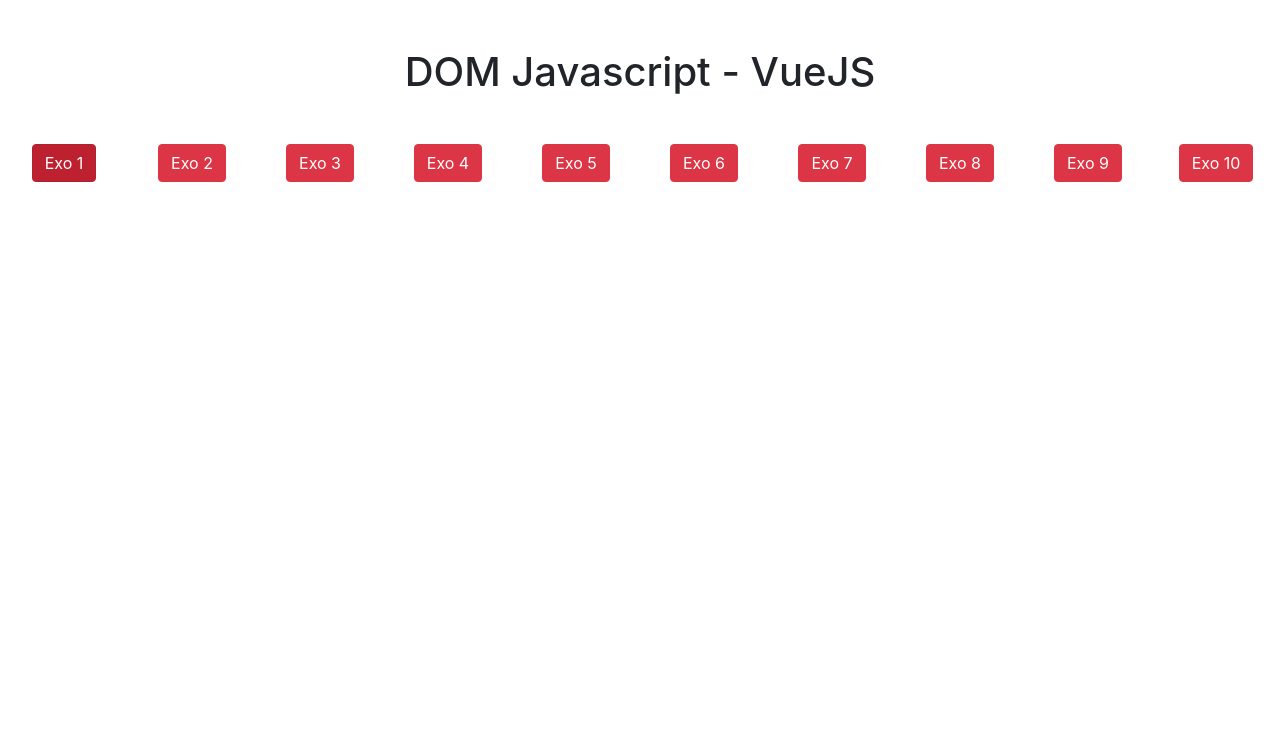
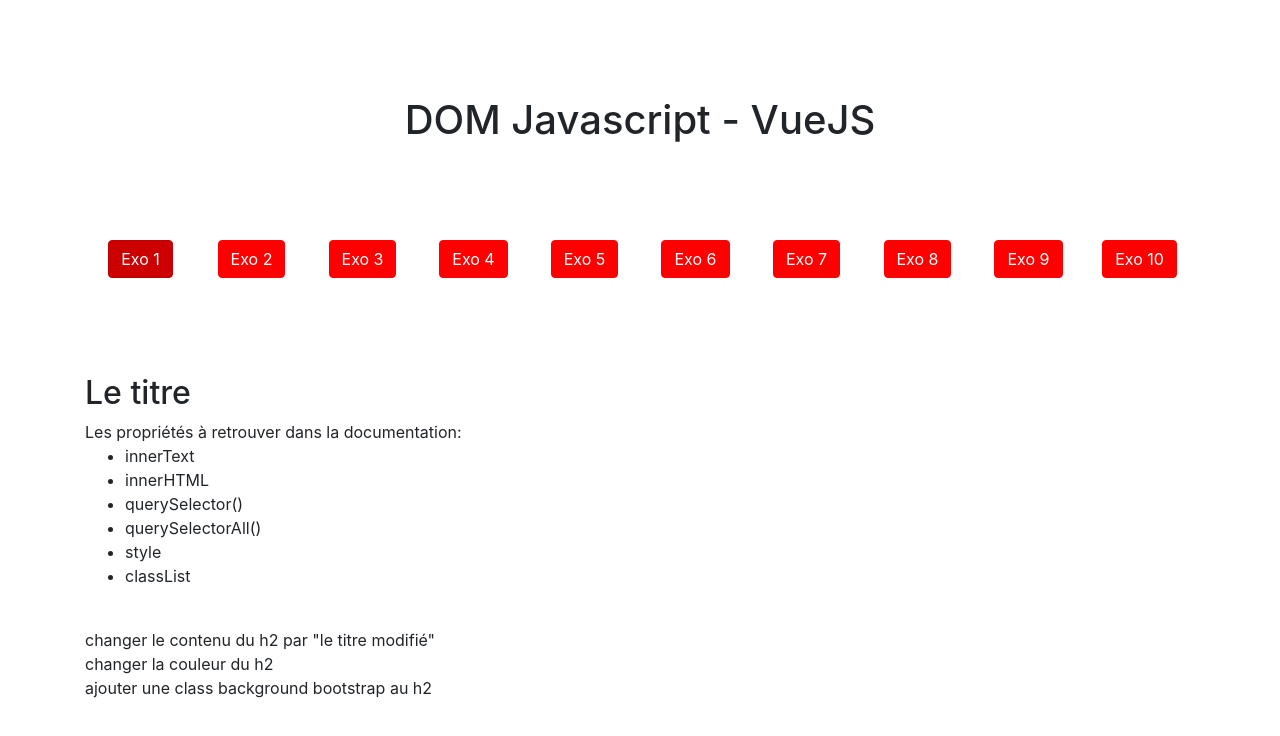
Before and after one commit to simonghx/dom-vuejs-exos, a Vue app: page / in a window 1280 px wide. Shown: the top 736 px of the page. Built offline with nearby package versions, Linux system fonts and the light colour scheme.

Commit message:
Fin de la nav fonctionnelle en vueJS + ajout des composants

```diff
--- a/src/App.vue
+++ b/src/App.vue
@@ -1,55 +1,95 @@
 <template>
   <div id="app">
-    <header class="text-center">
+    <header class="text-center container">
       <h1 class="my-5">DOM Javascript - VueJS</h1>
-      <div class="row text-center mx-auto">
-        <div class="col">
-          <a href="" role="button" class="btn btn-danger active" data-position="1">Exo 1</a>
-        </div>
-        <div class="col">
-          <a href="" role="button" class="btn btn-danger" data-position="2">Exo 2</a>
-        </div>
-        <div class="col">
-          <a href="" role="button" class="btn btn-danger" data-position="3">Exo 3</a>
-        </div>
-        <div class="col">
-          <a href="" role="button" class="btn btn-danger" data-position="4">Exo 4</a>
-        </div>
-        <div class="col">
-          <a href="" role="button" class="btn btn-danger" data-position="5">Exo 5</a>
-        </div>
-        <div class="col">
-          <a href="" role="button" class="btn btn-danger" data-position="6">Exo 6</a>
-        </div>
-        <div class="col">
-          <a href="" role="button" class="btn btn-danger" data-position="7">Exo 7</a>
-        </div>
-        <div class="col">
-          <a href="" role="button" class="btn btn-danger" data-position="8">Exo 8</a>
-        </div>
-        <div class="col">
-          <a href="" role="button" class="btn btn-danger" data-position="9">Exo 9</a>
-        </div>
-        <div class="col">
-          <a href="" role="button" class="btn btn-danger" data-position="10">Exo 10</a>
-        </div>
+      <ul class="row text-center mx-auto list-unstyled">
+        <li class="col">
+          <a href="#" role="button" class="btn btn-danger" :class="{'active' : isActive == 1}" data-position="1" @click.prevent="selectedExo">Exo 1</a>
+        </li>
+        <li class="col">
+          <a href="#" role="button" class="btn btn-danger" data-position="2" :class="{'active' : isActive == 2}" @click.prevent="selectedExo">Exo 2</a>
+        </li>
+        <li class="col">
+          <a href="#" role="button" class="btn btn-danger" data-position="3" :class="{'active' : isActive == 3}" @click.prevent="selectedExo">Exo 3</a>
+        </li>
+        <li class="col">
+          <a href="#" role="button" class="btn btn-danger" data-position="4" :class="{'active' : isActive == 4}" @click.prevent="selectedExo">Exo 4</a>
+        </li>
+        <li class="col">
+          <a href="#" role="button" class="btn btn-danger" data-position="5" :class="{'active' : isActive == 5}" @click.prevent="selectedExo">Exo 5</a>
+        </li>
+        <li class="col">
+          <a href="#" role="button" class="btn btn-danger" data-position="6" :class="{'active' : isActive == 6}" @click.prevent="selectedExo">Exo 6</a>
+        </li>
+        <li class="col">
+          <a href="#" role="button" class="btn btn-danger" data-position="7" :class="{'active' : isActive == 7}" @click.prevent="selectedExo">Exo 7</a>
+        </li>
+        <li class="col">
+          <a href="#" role="button" class="btn btn-danger" data-position="8" :class="{'active' : isActive == 8}" @click.prevent="selectedExo">Exo 8</a>
+        </li>
+        <li class="col">
+          <a href="#" role="button" class="btn btn-danger" data-position="9" :class="{'active' : isActive == 9}" @click.prevent="selectedExo">Exo 9</a>
+        </li>
+        <li class="col">
+          <a href="#" role="button" class="btn btn-danger" data-position="10" :class="{'active' : isActive == 10}" @click.prevent="selectedExo">Exo 10</a>
+        </li>
 
-      </div>
+
+      </ul>
     </header>
-    <section class="container">
+
+    <section id="panel-container" class="container">
+      <exo1 v-show="this.position == 1"></exo1>
+      <exo2 v-show="this.position == 2"></exo2>
+      <exo3 v-show="this.position == 3"></exo3>
+      <exo4 v-show="this.position == 4"></exo4>
+      <exo5 v-show="this.position == 5"></exo5>
+      <exo6 v-show="this.position == 6"></exo6>
+      <exo7 v-show="this.position == 7"></exo7>
 
     </section>
+
   </div>
 </template>
 
 <script>
+import exo1 from "./components/Exo1.vue";
+import exo2 from "./components/Exo2.vue";
+import exo3 from "./components/Exo3.vue";
+import exo4 from "./components/Exo4.vue";
+import exo5 from "./components/Exo5.vue";
+import exo6 from "./components/Exo6.vue";
+import exo7 from "./components/Exo7.vue";
 export default {
   name: "app",
-  components: {}
+  components: {
+    exo1,
+    exo2,
+    exo3,
+    exo4,
+    exo5,
+    exo6,
+    exo7
+  },
+  mounted() {},
+  data() {
+    return {
+      position: 1,
+      isActive: 1
+    };
+  },
+  methods: {
+    selectedExo: function(event) {
+      this.position = event.target.dataset.position;
+      this.isActive = event.target.dataset.position;
+    }
+  }
 };
 </script>
 
 <style lang="sass">
 @import "./assets/sass/main.sass"
 
+
+
 </style>
--- a/src/assets/sass/main.sass
+++ b/src/assets/sass/main.sass
@@ -1 +1,2 @@
+@import "variables"
 @import "../../../node_modules/bootstrap/scss/bootstrap.scss"
--- /dev/null
+++ b/src/components/Exo1.vue
@@ -0,0 +1,36 @@
+<template>
+  <section id="exo1" class="my-5 panel active">
+    <h2 data-infor="more information">Le titre</h2>
+    <p>Les propriétés à retrouver dans la documentation:
+      <ul>
+        <li>innerText</li>
+        <li>innerHTML</li>
+        <li>querySelector()</li>
+        <li>querySelectorAll()</li>
+        <li>style</li>
+        <li>classList</li>
+      </ul>
+
+      <br> changer le contenu du h2 par "le titre modifié"
+      <br> changer la couleur du h2
+      <br> ajouter une class background bootstrap au h2
+
+    </p>
+  </section>
+</template>
+
+<script>
+export default {
+  name: "exo1",
+  props: [],
+  mounted() {},
+  data() {
+    return {};
+  },
+  methods: {}
+};
+</script>
+
+<style lang="sass">
+
+</style>
--- /dev/null
+++ b/src/components/Exo2.vue
@@ -0,0 +1,19 @@
+<template>
+
+</template>
+
+<script>
+export default {
+  name: "exo2",
+  props: [],
+  mounted() {},
+  data() {
+    return {};
+  },
+  methods: {}
+};
+</script>
+
+<style lang="sass">
+
+</style>
--- /dev/null
+++ b/src/components/Exo3.vue
@@ -0,0 +1,19 @@
+<template>
+
+</template>
+
+<script>
+export default {
+  name: "exo3",
+  props: [],
+  mounted() {},
+  data() {
+    return {};
+  },
+  methods: {}
+};
+</script>
+
+<style lang="sass">
+
+</style>
--- /dev/null
+++ b/src/components/Exo4.vue
@@ -0,0 +1,19 @@
+<template>
+
+</template>
+
+<script>
+export default {
+  name: "exo4",
+  props: [],
+  mounted() {},
+  data() {
+    return {};
+  },
+  methods: {}
+};
+</script>
+
+<style lang="sass">
+
+</style>
--- /dev/null
+++ b/src/components/Exo5.vue
@@ -0,0 +1,19 @@
+<template>
+
+</template>
+
+<script>
+export default {
+  name: "exo5",
+  props: [],
+  mounted() {},
+  data() {
+    return {};
+  },
+  methods: {}
+};
+</script>
+
+<style lang="sass">
+
+</style>
--- /dev/null
+++ b/src/components/Exo6.vue
@@ -0,0 +1,19 @@
+<template>
+
+</template>
+
+<script>
+export default {
+  name: "exo6",
+  props: [],
+  mounted() {},
+  data() {
+    return {};
+  },
+  methods: {}
+};
+</script>
+
+<style lang="sass">
+
+</style>
--- /dev/null
+++ b/src/components/Exo7.vue
@@ -0,0 +1,19 @@
+<template>
+
+</template>
+
+<script>
+export default {
+  name: "exo7",
+  props: [],
+  mounted() {},
+  data() {
+    return {};
+  },
+  methods: {}
+};
+</script>
+
+<style lang="sass">
+
+</style>
```
